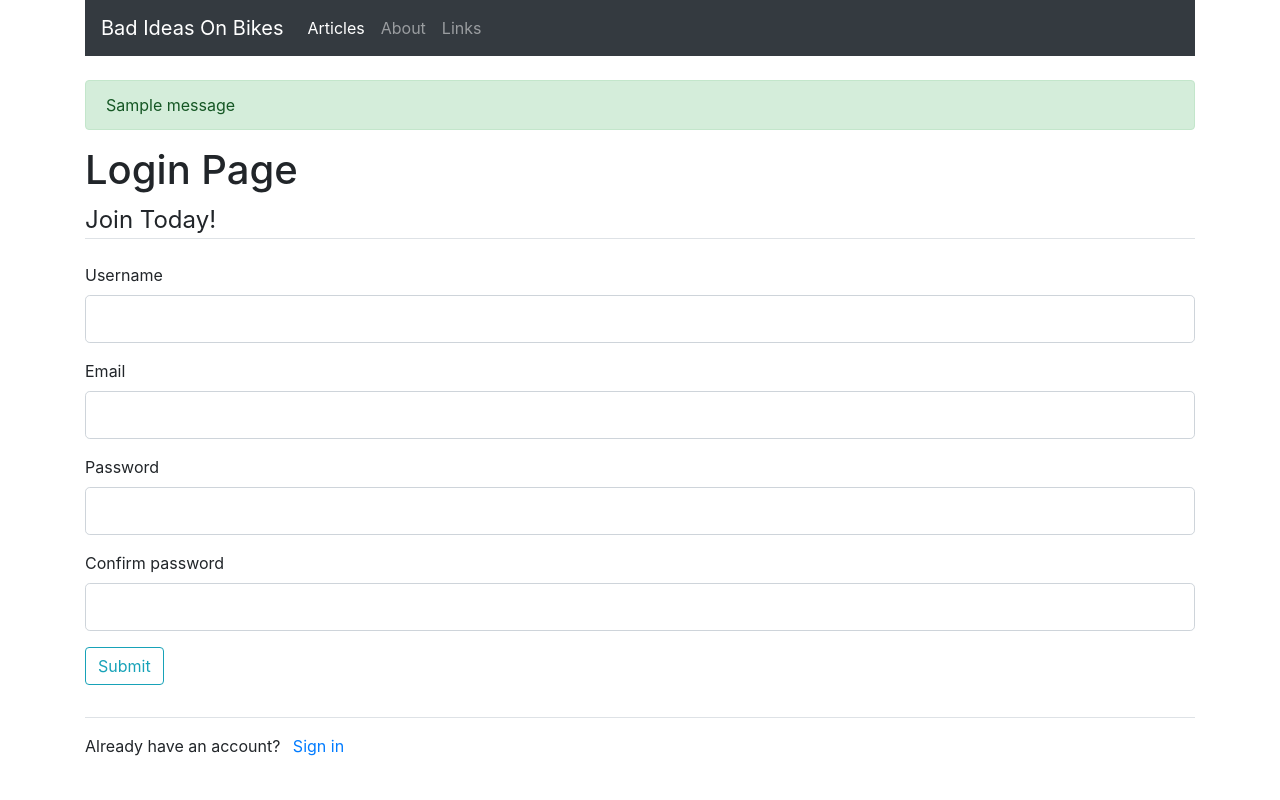
After one commit to matthj1/BadIdeasOnBikesWebsite, a Flask app: template templates/Register.html in a window 1280 px wide. The commit adds this page. Run offline with Flask 2, Linux system fonts and the light colour scheme; the template is opened without the code that fills it, so the values that code supplies are empty, except form fields; one stand-in notice (Sample message) is shown; form fields are guessed from the names that the template uses; some libraries are stand-ins or nearby versions.

Commit message:
Working on forms

```diff
--- a/main.py
+++ b/main.py
@@ -1,5 +1,5 @@
-from flask import Flask, render_template, url_for
-from forms import RegistrationForm, LoginForm
+from flask import Flask, render_template, flash, redirect, url_for
+from BadIdeasOnBikes.My_Forms import RegistrationForm, LoginForm
 
 app = Flask(__name__)
 
@@ -19,6 +19,7 @@ posts = ({
 
 })
 
+
 @app.route("/")
 @app.route("/home")
 def homePage():
@@ -30,17 +31,22 @@ def aboutPage():
     return render_template("About.html")
 
 
-@app.route("/register")
+@app.route("/register", methods=["GET", "POST"])
 def registerPage():
     form = RegistrationForm()
-    return render_template("Register.html")
+    if form.validate_on_submit():
+        print("got here")
+        flash(f"account created for {form.username.data}", "success")
+        return redirect(url_for("homePage"))
+    else:
+        print("not valid?")
+    return render_template("Register.html", title="Register", form=form)
 
 
 @app.route("/login")
 def loginPage():
     form = LoginForm()
-    return render_template("Login.html")
-
+    return render_template("Login.html", title="Login", form=form)
 
 
 if __name__ == "__main__":
--- a/templates/BASE.html
+++ b/templates/BASE.html
@@ -17,10 +17,10 @@
               <div class="collapse navbar-collapse" id="navbarNav">
                 <ul class="navbar-nav">
                   <li class="nav-item active">
-                    <a class="nav-link" href="#">Articles <span class="sr-only">(current)</span></a>
+                    <a class="nav-link" href="{{ url_for('homePage') }}">Articles <span class="sr-only">(current)</span></a>
                   </li>
                   <li class="nav-item">
-                    <a class="nav-link" href="#">About</a>
+                    <a class="nav-link" href="{{ url_for('aboutPage') }}">About</a>
                   </li>
                   <li class="nav-item">
                     <a class="nav-link" href="#">Links</a>
@@ -29,6 +29,15 @@
               </div>
             </nav>
             <br>
+            {% with messages = get_flashed_messages(with_categories=true) %}
+                {% if messages %}
+                    {% for category, message in messages %}
+                        <div class="alert alert-{{ category }}">
+                            {{ message }}
+                        </div>
+                    {% endfor %}
+                {% endif %}
+            {% endwith %}
 
             {% block content %}
 
--- /dev/null
+++ b/templates/Register.html
@@ -0,0 +1,38 @@
+{% extends "BASE.html" %}
+{% block content %}
+    <h1>
+        Login Page
+    </h1>
+    <div class="content-section">
+        <form method="POST" action="">
+            {{form.hidden_tag() }}
+            <fieldset class="form-group">
+                <legend class="border-bottom mb-4">
+                    Join Today!
+                </legend>
+                <div class="form-group">
+                    {{form.username.label(class="form-control-label")}}
+                    {{form.username(class="form-control form-control-lg")}}
+                </div>
+                <div class="form-group">
+                    {{form.email.label(class="form-control-label")}}
+                    {{form.email(class="form-control form-control-lg")}}
+                </div>
+                <div class="form-group">
+                    {{form.password.label(class="form-control-label")}}
+                    {{form.password(class="form-control form-control-lg")}}
+                </div>
+                <div class="form-group">
+                    {{form.confirm_password.label(class="form-control-label")}}
+                    {{form.confirm_password(class="form-control form-control-lg")}}
+                </div>
+                <div class="form-group">
+                    {{form.submit(class="btn btn-outline-info")}}
+                </div>
+            </fieldset>
+        </form>
+    </div>
+    <div class="border-top pt-3">
+        Already have an account? <a class="ml-2" href="{{ url_for('loginPage') }}">Sign in</a>
+    </div>
+{% endblock content %}
```
Also changed, not shown: My_Forms.py (added, +18 -0 lines), forms.py (deleted, +0 -19 lines), templates/Login.html (added, +10 -0 lines).
